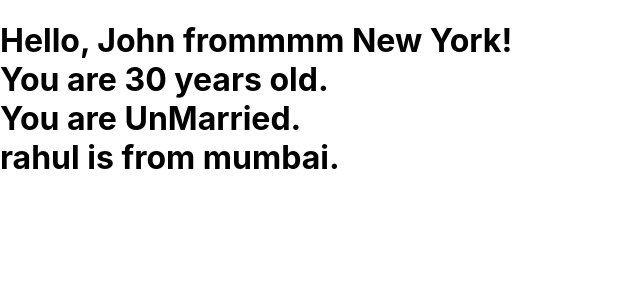
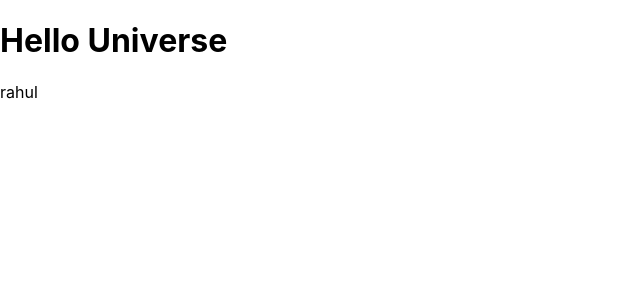
Before and after one commit to kodecdac/day3-my-app, a React (Create React App) app: page / in a window 1280 px wide. Shown: the top 300 px of the page, without its empty margins (0-640 px from the left). Built offline with nearby package versions, Linux system fonts and the light colour scheme.

Commit message:
b7, abstraction of variable and jsx.

```diff
--- a/src/App.js
+++ b/src/App.js
@@ -1,27 +1,12 @@
-// Interpolation ::
-function App() {
-  let name = "John";
-  let city = "New York";
-  let age = 30;
-  let isMarried = false;
-
-  // IMPORTANT
-  let user = { username: "rahul", city: "mumbai" };
-  let userr = undefined;
+export default function App() {
+  // will come from backend
+  let subject = "Hello Universe";
+  let user = { id: 1, username: "rahul", city: "mumbai" };
 
   return (
-    <h1>
-      Hello, {name} frommmm {city}!
-      <br />
-      You are {age} years old.
-      <br />
-      You are {isMarried ? "Married" : "UnMarried"}.
-      <br />
-      {user.username} is from {user.city}.
-      <br />
-      {userr?.username}
-    </h1>
+    <div>
+      <h1>{subject}</h1>
+      <p>{user?.username}</p>
+    </div>
   );
 }
-
-export default App;
```
